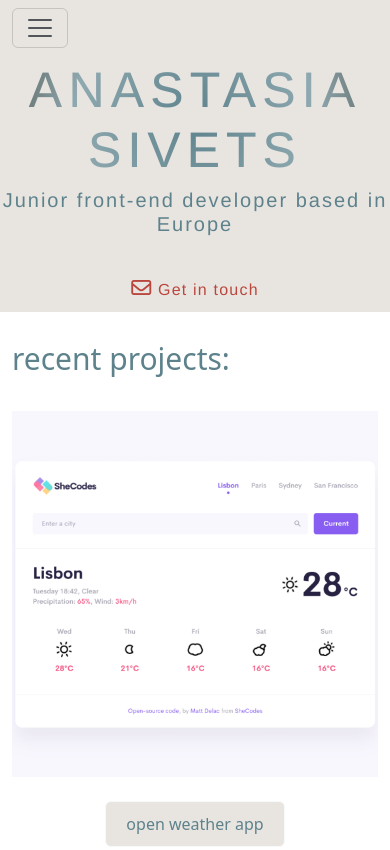
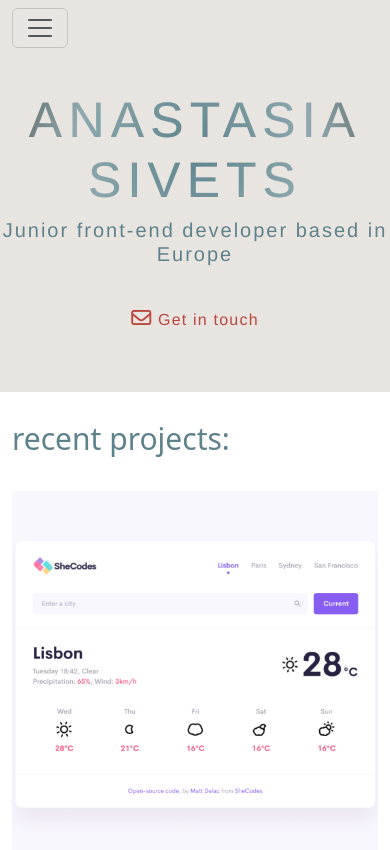
Before and after one commit to siv921/sivets-portfolio, a plain HTML site: page index.html in a window 390 px wide. Shown: the top 850 px of the page. Drawn offline with nearby package versions, Linux system fonts and the light colour scheme; a web font is replaced by a local one.

Commit message:
updated responsive screen css

```diff
--- a/src/styles.css
+++ b/src/styles.css
@@ -102,8 +102,7 @@ color: var(--secondary-color);
         font-size: 20px;
     }
     .homepage {
-        padding: 0;
-        padding-top: 60px;
+        padding: 90px 0 50px 0 ;
     }
 
 }
```
